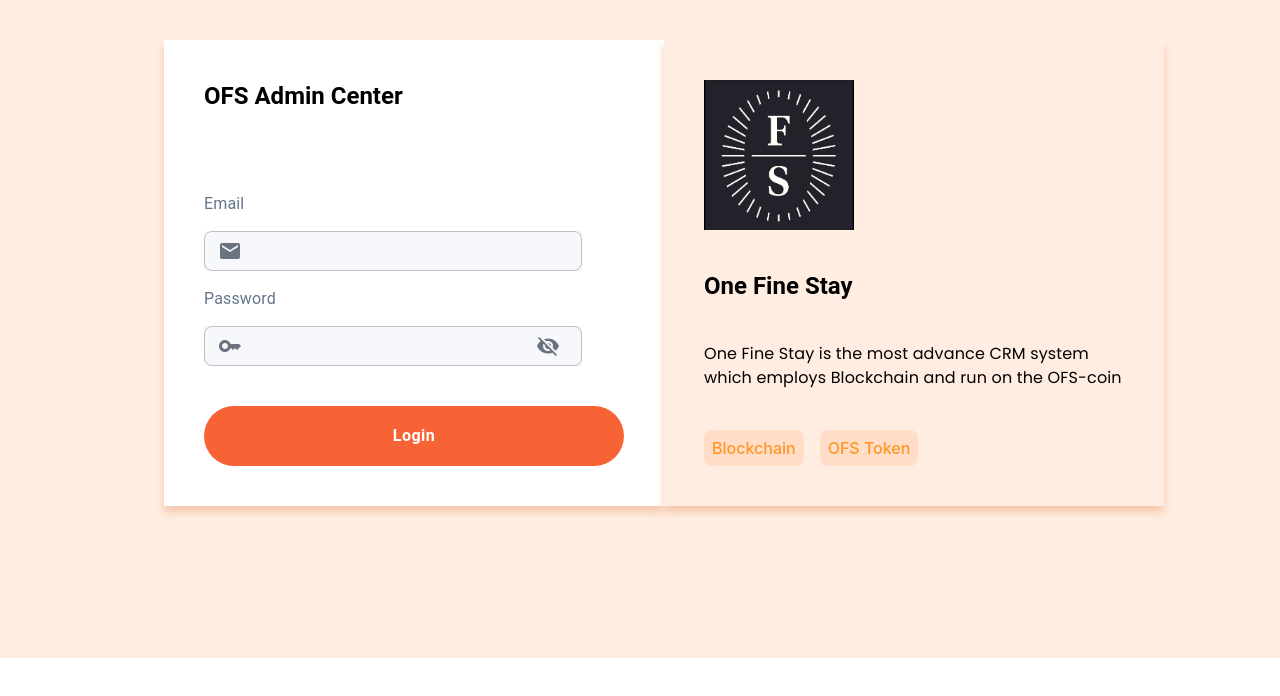
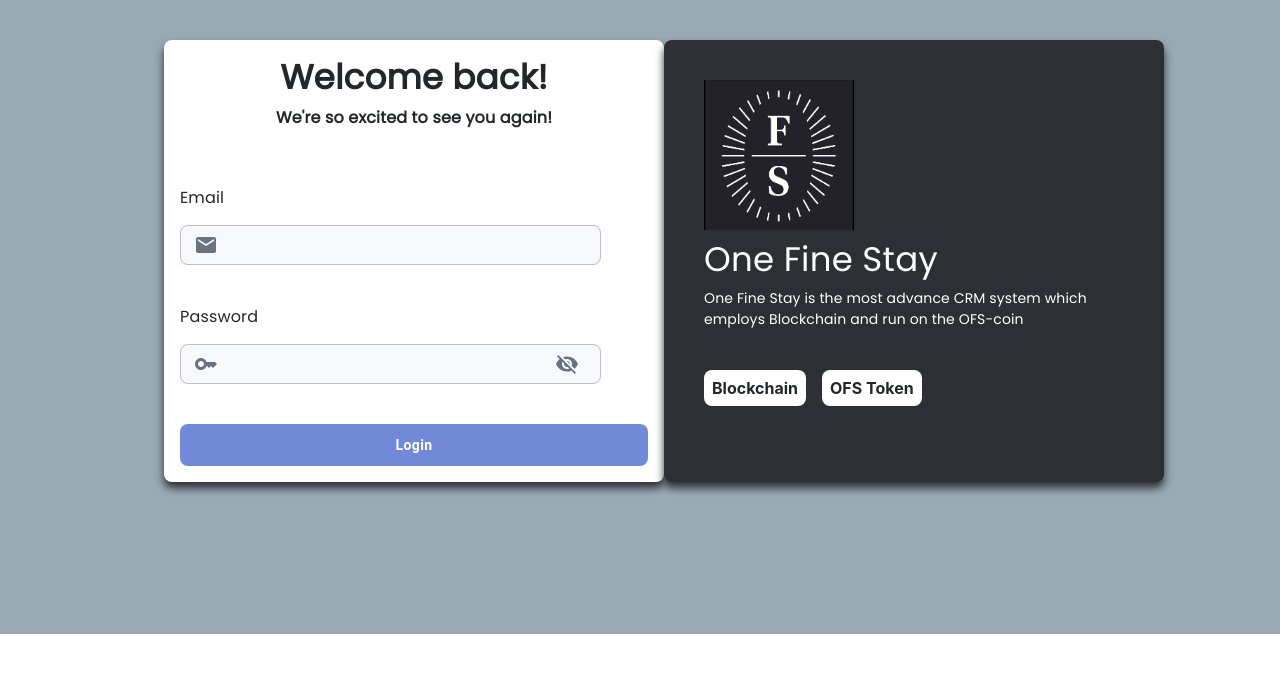
Before and after one commit to adeptcoder014/OFS-crm, a Next.js app: page /admin/login in a window 1280 px wide. Shown: the top 696 px of the page. Built offline with nearby package versions, Linux system fonts and the light colour scheme.

Commit message:
Enahnced UI

```diff
--- a/components/table.js
+++ b/components/table.js
@@ -76,13 +76,13 @@
             },
             "@media print": {
               ".MuiDataGrid-main": {
-                zoom: "45%",
+                // zoom: "45%",
                 // width:"fit-content"
               },
             },
             "&.MuiDataGrid-root": {},
             ".MuiDataGrid-columnSeparator": {
-              color: "#2d1c01",
+              color: "green",
             },
             "& .MuiDataGrid-gridCOloumns": {
               color: "red",
@@ -118,6 +118,7 @@
           getRowClassName={(params) =>
             params.indexRelativeToCurrentPage % 2 === 0 ? "even" : "odd"
           }
+
         />
       </Grid>
     </Grid>
--- a/pages/_app.js
+++ b/pages/_app.js
@@ -33,7 +33,7 @@
       <QueryClientProvider client={queryClient}>
         {/* <CacheProvider> */}
         <Head>
-          <title>CRM</title>
+          <title>OFS Admin Panel</title>
           <meta name="viewport" content="initial-scale=1, width=device-width" />
         </Head>
         {/* <LocalizationProvider dateAdapter={AdapterDateFns}> */}
--- a/pages/admin/login.js
+++ b/pages/admin/login.js
@@ -19,11 +19,16 @@
 import { useState } from "react";
 import { useRouter } from "next/router";
 import { SignpostOutlined } from "@mui/icons-material";
+import { useTheme } from "@mui/system";
+
 //============================================
 export default function Login() {
   const { add, addForm } = useController();
   const [showPassword, setShowPassword] = useState(false);
   const router = useRouter();
+
+  const theme = useTheme();
+  //-------------------------------------
   if (typeof window !== "undefined") {
     const token = localStorage.getItem("Token");
     if (token) {
@@ -36,8 +41,8 @@
       <Container
         maxWidth="xl"
         sx={{
-          backgroundColor: "#ffede1",
-          height: "500%",
+          backgroundColor: "#99aab5",
+          // height: "80vh",
           paddingBottom: 19,
           boxSizing: "content-box",
         }}
@@ -59,102 +64,39 @@
             md={6}
             sm={12}
             xs={12}
+            order={{ xs: 2, sm: 2, lg: 1 }}
+
             sx={{
               // minWidth: "50%",
-              boxShadow: "0px 6px 8px 0px #f3c7ab",
+              boxShadow: "0px 6px 8px 0px #2c2f33",
               backgroundColor: "white",
-              p: 5,
+              p: 2,
               display: "flex",
               flexDirection: "column",
               gap: 5,
               mt: 5,
+              borderRadius: 1,
             }}
           >
-            <Typography
-              variant="h5"
-              sx={{ color: "black", fontWeight: "bolder" }}
+            <Box
+              sx={{
+                display: "flex",
+                flexDirection: "column",
+                justifyContent: "center",
+                alignItems: "center",
+              }}
             >
-              OFS Admin Center
-            </Typography>
+              <Typography
+                variant="h4"
+                sx={[theme.darkText, { fontWeight: "bold" }]}
+              >
+                Welcome back!
+              </Typography>
+              <Typography sx={[theme.darkText, { mt: 1, fontWeight: 600 }]}>
+                We're so excited to see you again!
+              </Typography>
+            </Box>
             {/* ================================================== */}
-            {/* <form onSubmit={addForm.handleSubmit}>
-              <FormLabel sx={{ mb:1 }}>Email</FormLabel>
-              <TextField
-                id="name"
-                name="name"
-                sx={{
-                  width: "90%",
-                  backgroundColor: "#f6f8fb",
-                  color: "white",
-                }}
-                size="small"
-                InputProps={{
-                  startAdornment: (
-                    <InputAdornment position="start">
-                      <EmailIcon />
-                    </InputAdornment>
-                  ),
-                }}
-              />{" "}
-              <FormLabel sx={{ mb: -4 }}>Password</FormLabel>
-              <TextField
-                id="name"
-                name="name"
-                sx={{
-                  backgroundColor: "#f6f8fb",
-
-                  width: "90%",
-                  "& label.Mui-focused": {
-                    color: "red",
-                  },
-                }}
-                size="small"
-                InputProps={{
-                  startAdornment: (
-                    <>
-                      <InputAdornment position="start">
-                        <KeyIcon />
-                      </InputAdornment>
-
-                    </>
-                  ),
-                }}
-              />{" "}
-              <Box sx={{ display: "flex" }}>
-                <Typography
-                  sx={{
-                    fontFamily: "poppins",
-                    fontSize: 13,
-                    fontWeight: 600,
-                    cursor: "pointer",
-                    color: "black",
-                    mt: 2,
-                  }}
-                >
-                  Forgot Password
-                </Typography>
-
-                <LoadingButton
-
-                  type="submit"
-                  sx={{
-                    backgroundColor: "#f76334",
-                    color: "white",
-                    width: "50%",
-                    fontSize: 16,
-                    m: "auto",
-                    borderRadius: "100px",
-                    "&:hover": {
-                      color: "red",
-                      border: "1px solid #ff7f56",
-                      backgroundColor: "white",
-                    },
-                  }}
-                >
-                  Login
-                </LoadingButton>
-              </Box>
-            </form> */}
 
             <form onSubmit={addForm.handleSubmit}>
               <Box>
@@ -168,10 +110,12 @@
                     item
                     md={12}
                     xs={12}
-                    sx={{ display: "flex", flexDirection: "column", mt: 5 }}
+                    sx={{ display: "flex", flexDirection: "column", mt: 2 }}
                   >
                     {/* =====================================================================00 */}
-                    <FormLabel sx={{ mb: 2 }}>Email</FormLabel>
+                    <FormLabel sx={[theme.darkText, { mb: 2 }]}>
+                      Email
+                    </FormLabel>
                     <TextField
                       error={
                         addForm.touched.email && Boolean(addForm.errors.email)
@@ -195,7 +139,9 @@
                         ),
                       }}
                     />{" "}
-                    <FormLabel sx={{ mb: 2, mt: 2 }}>Password</FormLabel>
+                    <FormLabel sx={[theme.darkText, { mb: 2, mt: 5 }]}>
+                      Password
+                    </FormLabel>
                     <TextField
                       error={
                         addForm.touched.password &&
@@ -250,28 +196,40 @@
                   disabled={add.isLoading}
                   loading={add.isLoading}
                   type="submit"
-                  sx={{
-                    backgroundColor: "#f76334",
-                    color: "white",
-                    width: "100%",
-                    fontSize: 16,
-                    m: "auto",
-                    fontWeight:"bolder",
+                  // sx={{
+                  //   backgroundColor: "#f76334",
+                  //   color: "white",
+                  //   width: "100%",
+                  //   fontSize: 16,
+                  //   m: "auto",
+                  //   fontWeight:"bolder",
 
-                    mt: 5,
-                    borderRadius: "100px",
-                    p: 2,
-                    "&:hover": {
-                      color: "red",
-                      border: "2px solid #ff7f56",
-                      backgroundColor: "white",
+                  //   mt: 5,
+                  //   borderRadius: "100px",
+                  //   p: 2,
+                  //   "&:hover": {
+                  //     color: "red",
+                  //     border: "2px solid #ff7f56",
+                  //     backgroundColor: "white",
+
+                  //   },
+                  // }},
+                  sx={[
+                    theme.primaryBtn,
+                    {
+                      width: "100%",
+                      [theme.breakpoints.down("sm")]: {
+                        mt: 1,
+                      },
+                      [theme.breakpoints.up("sm")]: {
+                        mt: 5,
+                      },
 
                     },
-                  }}
+                  ]}
                 >
                   Login
                 </LoadingButton>
-
               </Box>
             </form>
 
@@ -305,10 +263,13 @@
             md={6}
             sm={12}
             xs={12}
+            order={{ xs: 1, sm: 1, lg: 1 }}
+
             sx={{
               // minWidth: "50%",
-              backgroundColor: "#ffede1",
-              boxShadow: "0px 6px 8px 0px #f3c7ab",
+              backgroundColor: "#2c2f33",
+              boxShadow: "0px 6px 8px 0px #2c2f33",
+              borderRadius: 1,
 
               p: 5,
               display: "flex",
@@ -318,45 +279,30 @@
           >
             <Image src={"/logo.png"} height={150} width={150} />
             <Typography
-              variant="h5"
-              sx={{ mt: 5, color: "black", fontWeight: "bolder" }}
+              variant="h4"
+              // sx={{ mt: 5, color: "black", fontWeight: "bolder" }}
+              sx={[theme.lightText, { mt: 1 }]}
             >
               One Fine Stay
             </Typography>
-            <Typography
-              sx={{
-                mt: 5,
-                fontFamily: "poppins",
-                color: "black",
-              }}
-            >
+            <Typography sx={[theme.lightText, { mt: 1, fontSize: 14 }]}>
               One Fine Stay is the most advance CRM system which employs
               Blockchain and run on the OFS-coin
             </Typography>
             <Box sx={{ display: "flex", gap: 2, width: "100%" }}>
               <Box
-                sx={{
-                  color: "#ff9625",
-                  fontWeight: 500,
-                  backgroundColor: "#ffddc7",
-                  textAlign: "center",
-                  borderRadius: 1,
-                  p: 1,
-                  mt: 5,
-                }}
+                sx={[
+                  theme.lightCard,
+                  { p: 1, mt: 5, textAlign: "center", fontWeight: "bolder" },
+                ]}
               >
                 Blockchain
               </Box>{" "}
               <Box
-                sx={{
-                  color: "#ff9625",
-                  fontWeight: 500,
-                  backgroundColor: "#ffddc7",
-                  textAlign: "center",
-                  borderRadius: 1,
-                  p: 1,
-                  mt: 5,
-                }}
+                sx={[
+                  theme.lightCard,
+                  { p: 1, mt: 5, textAlign: "center", fontWeight: "bolder" },
+                ]}
               >
                 OFS Token
               </Box>
--- a/styles/globals.css
+++ b/styles/globals.css
@@ -50,5 +50,5 @@
 }
 
 .css-1nu6hgo{
-  /* padding-left: 15%; */
+  padding-left: 4%;
 }
--- a/theme/index.js
+++ b/theme/index.js
@@ -103,7 +103,7 @@
     MuiInputLabel: {
       styleOverrides: {
         outlined: {
-          color: "#9A6715",
+          color: "green",
         },
         focused: {
           backgroundColor: "red",
@@ -433,47 +433,19 @@
   //         }
   //       }
   //     },
-  //     retailCard: {
 
-  //       h1: {
-  //         fontSize: "21px",
-  //         color: "#8B5704"
-  //       },
-  //       h2: {
-  //         fontSize: 27,
-  //         fontWeight: "bold",
-  //         color: "#001737",
-  //         mt: 3
-  //       },
-  //       h3: {
-  //         fontSize: 17,
-  //         fontWeight: "regular",
-  //         color: "#001737",
-  //         mt: 1
-  //       }
-  //     },
-  //     table: {
-  //       color: '#925F0F',
-  //       fontWeight: 600
-  //     },
-  //     cardModal: {
-  //       color: "black",
-  //       fontWeight: 500
-  //     }
-  //   }
-  // },
-
+  //==================== OFS =============================================
   custom: {
     primary: {
-      main: "#ff9e80",
-      light: "#a7a5cb",
-      dark: "#1b1a32",
+      main: "#99aab5",
+      light: "#99aab5",
+      dark: "#23272a",
       contrastText: "#FFFFFF",
     },
     secondary: {
       main: "#ff9e80",
       light: "#a7a5cb",
-      dark: "#1b1a32",
+      dark: "#23272a",
       contrastText: "#FFFFFF",
     },
     navbar: {
@@ -484,14 +456,41 @@
         backgroundColor: "#1b1a32",
       },
     },
-    typography:{
-      h1:{
-        fontSize:"1.6rem",
-        fontWeight:"bold",
-        color:"gray"
+    typography: {
+      h1: {
+        fontSize: "1.6rem",
+        fontWeight: "bold",
+        color: "gray",
       },
-      h2:{}
-    }
+      h2: {},
+    },
+  },
+
+  primaryBtn: {
+    backgroundColor: "#7289da",
+    fontWeight: "bolder",
+    color: "white",
+    "&:hover": {
+      color: "#7289da",
+      border: "2px solid #7289da",
+      backgroundColor: "white",
+    },
+  },
+
+  lightCard:{
+    backgroundColor:"#ffffff",
+    color:"#23272a",
+    borderRadius:1,
+  },
+
+  lightText:{
+    color:"#ffffff",
+    fontFamily:"poppins"
+  },
+  darkText:{
+    color:"#23272a",
+    fontFamily:"poppins"
+
   },
 
   //==================================================================
```
Also changed, not shown: components/NewRegisteredUsers.js (+65 -33 lines), components/banner.js (+81 -27 lines), components/cards/InfoCard.js (+7 -11 lines), components/graph.js (+12 -8 lines), pages/admin/home.js (+12 -2 lines), pages/admin/user/rental.js (+54 -11 lines).
